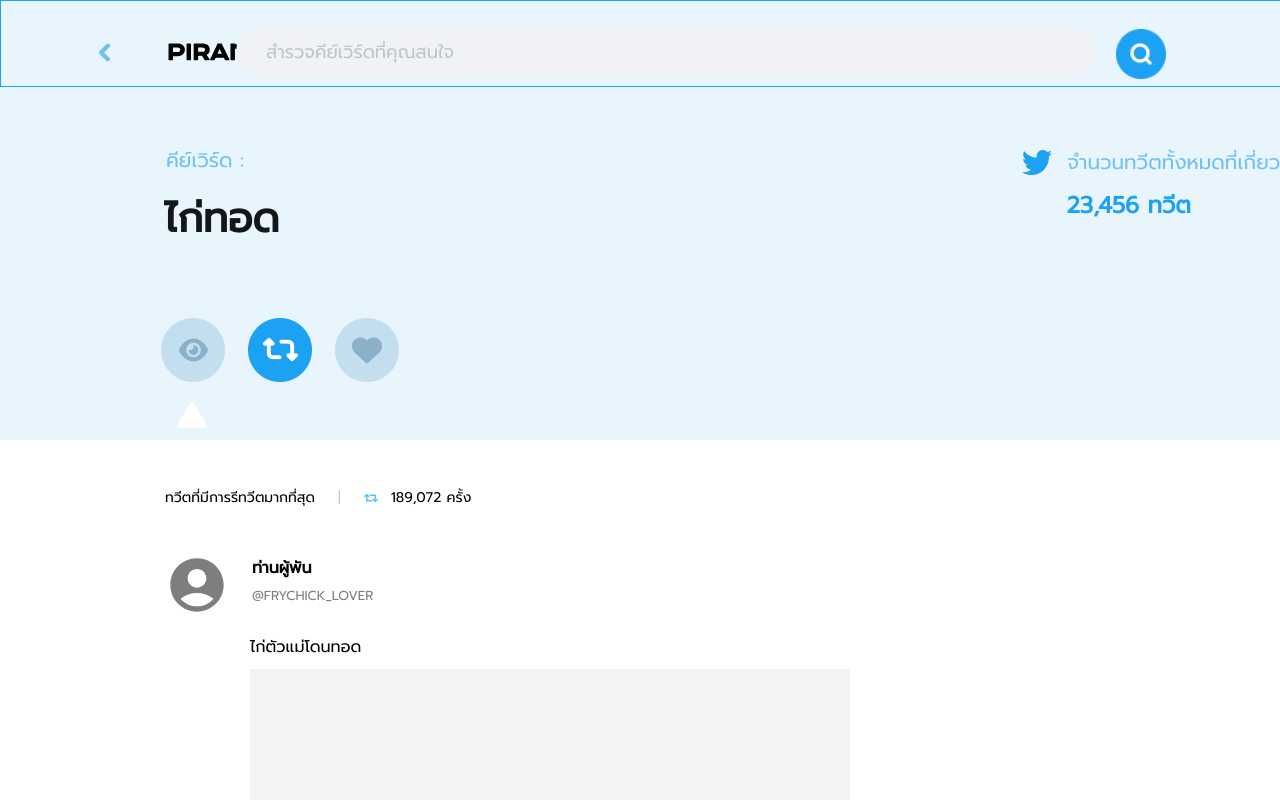
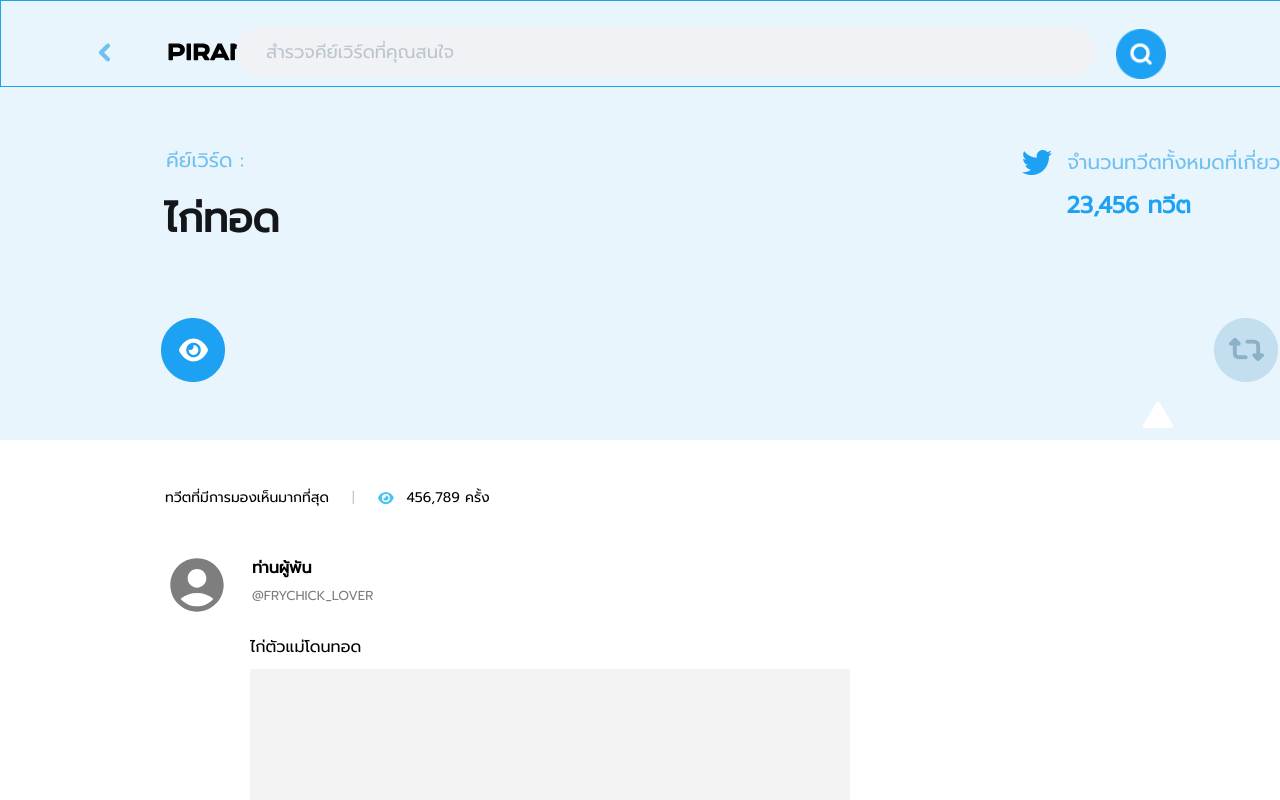
Before and after one commit to Starassassin-github/SF342-PIRANYA, a React (Create React App) app: page / in a window 1280 px wide. Shown: the top 800 px of the page. Built offline with nearby package versions, Linux system fonts and the light colour scheme.

Commit message:
link all result page
ยังไม่ได้ใส่หน้า keyword ไปรวม + แก้ link path / + link เลื่อน style

```diff
--- a/src/App.js
+++ b/src/App.js
@@ -1,3 +1,45 @@
+import React, { Component } from 'react';
+import { Route, Routes } from 'react-router-dom';
+import FavResult from './FavResult';
+import RetweetResult from './RetweetResult';
+import SeenResult from './SeenResult';
+
+class App extends Component {
+    render() {
+        return(
+            <div>
+                <Routes>
+                    <Route path='/' Component={SeenResult} />
+                    <Route path='/SeenResult' Component={SeenResult} />
+                    <Route path='/RetweetResult' Component={RetweetResult} />
+                    <Route path='/FavResult' Component={FavResult} />
+                </Routes>
+            </div>
+        );
+    }
+}
+
+export default App;
+
+
+
+
+
+
+
+
+
+
+
+
+
+
+
+
+
+
+
+
 // import React from 'react';
 // import { ReactComponentElement } from 'react';
 // import { ReactDOM } from 'react';
@@ -80,96 +122,111 @@
 
 // export default SeenResult;
 
-import React from 'react';
-import { ReactComponentElement } from 'react';
-import { ReactDOM } from 'react';
-import { useState } from 'react';
-import { SearchBar } from './components/SearchBar';
-import {SearchResultsList} from './components/SearchResultsList';
-import './Result.css';
-import logo from './assets/logo.svg';
-import noImage from './assets/noImage.svg';
-import backIcon from './assets/back button.png';
-import fav from './assets/fav (unclick).png';
-import retweets from './assets/retweets.png';
-import search from './assets/search button.png';
-import seen from './assets/seen (unclick).png';
-import twitter from './assets/twitter.png';
-import { MdAccountCircle } from "react-icons/md";
-import {BsTriangleFill} from "react-icons/bs";
-// npm install react-icons --save
-// npm i @fortawesome/react-fontawesome @fortawesome/free-solid-svg-icons @fortawesome/fontawesome-svg-core
-import { FontAwesomeIcon } from "@fortawesome/react-fontawesome";
-import { FaRetweet } from "react-icons/fa";
+// import React from 'react';
+// import { ReactComponentElement } from 'react';
+// import { ReactDOM } from 'react';
+// import { useState } from 'react';
+// import { SearchBar } from './components/SearchBar';
+// import { BrowserRouter as Router, Switch, Route, Link, useNavigate, Routes} from 'react-router-dom';
+// import {SearchResultsList} from './components/SearchResultsList';
+// import './Result.css';
+// import logo from './assets/logo.svg';
+// import noImage from './assets/noImage.svg';
+// import backIcon from './assets/back button.png';
+// import fav from './assets/fav (unclick).png';
+// import retweets from './assets/retweets.png';
+// import search from './assets/search button.png';
+// import seen from './assets/seen (unclick).png';
+// import twitter from './assets/twitter.png';
+// import { MdAccountCircle } from "react-icons/md";
+// import {BsTriangleFill} from "react-icons/bs";
+// // npm install react-icons --save
+// // npm i @fortawesome/react-fontawesome @fortawesome/free-solid-svg-icons @fortawesome/fontawesome-svg-core
+// import { FontAwesomeIcon } from "@fortawesome/react-fontawesome";
+// import { FaRetweet } from "react-icons/fa";
+// import SeenResult from './SeenResult';
+// import FavResult from './FavResult';
 
 
 
-function RetweetResult(){
-    const [results, setResults] = useState([]);
-    return(
-        <div className='container'>
-            <div className='head'>
-                <div className='header'>
-                    <img className='back-icon' src={backIcon} alt="Back Icon" width={27} height={27}/>
-                    <img className='logo' src={logo} alt="logo" width={143} height={29}/>
-                    <div className="search-bar">
-                        <SearchBar setResults={setResults}/>
-                        {results && results.length > 0 && <SearchResultsList results={results} />}
-                    </div>
-                </div>
+// function RetweetResult(){
+//     const [results, setResults] = useState([]);
+//     const navigate = useNavigate();
+//     const goback = () => {
+//         navigate(-1);
+//     }
+//     return(
+//             <div className='container'>
+//                 <div className='head'>
+//                     <div className='header'>
+//                         <img className='back-icon' src={backIcon} alt="Back Icon" width={27} height={27} onClick={goback}/>
+//                         <img className='logo' src={logo} alt="logo" width={143} height={29}/>
+//                         <div className="search-bar">
+//                             <SearchBar setResults={setResults}/>
+//                             {results && results.length > 0 && <SearchResultsList results={results} />}
+//                         </div>
+//                     </div>
 
-            <div className='header-body'>
-                <text className='keyword-title'>คีย์เวิร์ด :</text>
-                {/* ดึงคำจาก keyword มาเปลี่ยนตรงนี้ */}
-                <text className='keyword'>ไก่ทอด</text>
+//                 <div className='header-body'>
+//                     <text className='keyword-title'>คีย์เวิร์ด :</text>
+//                     {/* ดึงคำจาก keyword มาเปลี่ยนตรงนี้ */}
+//                     <text className='keyword'>ไก่ทอด</text>
 
-                <img className='twitter' src={twitter} alt="Twitter Icon" width={30} height={30}/>
-                <text className='q-name'>จำนวนทวีตทั้งหมดที่เกี่ยวข้อง</text>
+//                     <img className='twitter' src={twitter} alt="Twitter Icon" width={30} height={30}/>
+//                     <text className='q-name'>จำนวนทวีตทั้งหมดที่เกี่ยวข้อง</text>
 
-                {/* ดึงค่าจำนวนทวิตมาใส่ตรงนี้ */}
-                <text className='quantity'>23,456 ทวีต</text>
+//                     {/* ดึงค่าจำนวนทวิตมาใส่ตรงนี้ */}
+//                     <text className='quantity'>23,456 ทวีต</text>
 
+//                     <Link to="/SeenResult">
+//                         <img className='seen-icon' src={seen} alt="The most views count icon" width={64} height={64} />
+//                     </Link>
 
-                <img className='seen-icon' src={seen} alt="The most views count icon" width={64} height={64}/>
-                <img className='retweet-icon' src={retweets} alt="The most views count icon" width={64} height={64}/>
-                <img className='fav-icon' src={fav} alt="The most views count icon" width={64} height={64}/>
-                <BsTriangleFill className='triangle' size={30} style={{color: "white"}}/>
-              </div>
-            </div>
+//                     <Link to="/RetweetResult">
+//                         <img className='retweet-icon' src={retweets} alt="The most views count icon" width={64} height={64}/>
+//                     </Link>
 
-            <div className='tweet-data'>
-                <div className='tweet-data-header'>
-                    <text className='tweet-data-title'>ทวีตที่มีการรีทวีตมากที่สุด</text>
-                    {/* ดึงจำนวนครั้งที่เห็นมากที่สุด */}
-                    <text className='tweet-data-bar'>|</text>
-                    <FaRetweet style={{color: "#00acee", opacity:0.7}}/>
-                    <text className='tweet-data-count'>189,072 ครั้ง</text>
-                </div>
+//                     <Link to="/FavResult">
+//                         <img className='fav-icon' src={fav} alt="The most views count icon" width={64} height={64}/>
+//                     </Link>
 
-                <div className='tweet-data-user'>
-                    {/* รูปภาพ + ชื่อ + tag user account */}
-                    <div className='user-icon'>
-                        <MdAccountCircle size={64}/>
-                    </div>
+//                     <BsTriangleFill className='triangle' size={30} style={{color: "white"}}/>
+//                 </div>
+//                 </div>
 
-                    <div className='user-info'>
-                        <text className='username'>ท่านผู้พัน</text>
-                        <text className='user-tag'>@FRYCHICK_LOVER</text>
-                    </div>
-                </div>
+//                 <div className='tweet-data'>
+//                     <div className='tweet-data-header'>
+//                         <text className='tweet-data-title'>ทวีตที่มีการรีทวีตมากที่สุด</text>
+//                         {/* ดึงจำนวนครั้งที่เห็นมากที่สุด */}
+//                         <text className='tweet-data-bar'>|</text>
+//                         <FaRetweet style={{color: "#00acee", opacity:0.7}}/>
+//                         <text className='tweet-data-count'>189,072 ครั้ง</text>
+//                     </div>
 
-                {/* content twitter */}
-                <div className='tweet-content'>
-                    <text className='tweet-text'>ไก่ตัวแม่โดนทอด</text>
-                    <img className='tweet-image' src={noImage} alt="tweet-content-image" width={600} height={600}/>
-                </div>
-            </div>
+//                     <div className='tweet-data-user'>
+//                         {/* รูปภาพ + ชื่อ + tag user account */}
+//                         <div className='user-icon'>
+//                             <MdAccountCircle size={64}/>
+//                         </div>
 
-        </div>
-    );
-}
+//                         <div className='user-info'>
+//                             <text className='username'>ท่านผู้พัน</text>
+//                             <text className='user-tag'>@FRYCHICK_LOVER</text>
+//                         </div>
+//                     </div>
 
-export default RetweetResult;
+//                     {/* content twitter */}
+//                     <div className='tweet-content'>
+//                         <text className='tweet-text'>ไก่ตัวแม่โดนทอด</text>
+//                         <img className='tweet-image' src={noImage} alt="tweet-content-image" width={600} height={600}/>
+//                     </div>
+//                 </div>
+
+//             </div>
+//     );
+// }
+
+// export default RetweetResult;
 
 
 // import React from 'react';
--- a/src/SeenResult.js
+++ b/src/SeenResult.js
@@ -3,13 +3,14 @@ import { ReactComponentElement } from 'react';
 import { ReactDOM } from 'react';
 import { useState } from 'react';
 import { SearchBar } from './components/SearchBar';
+import { BrowserRouter as Router, Switch, Route, Link, useNavigate, Routes} from 'react-router-dom';
 import {SearchResultsList} from './components/SearchResultsList';
 import './Result.css';
 import logo from './assets/logo.svg';
 import noImage from './assets/noImage.svg';
 import backIcon from './assets/back button.png';
 import fav from './assets/fav (unclick).png';
-import retweet from './assets/retweet (unclick).png';
+import retweets from './assets/retweets (unclick).png';
 import search from './assets/search button.png';
 import seen from './assets/seen.png';
 import twitter from './assets/twitter.png';
@@ -22,13 +23,17 @@ import { faEye } from '@fortawesome/free-solid-svg-icons';
 
 function SeenResult(){
     const [results, setResults] = useState([]);
+    const navigate = useNavigate();
+    const goback = () => {
+        navigate(-1);
+    }
     return(
         <div className='container'>
             <div className='head'>
                 <div className='header'>
-                  <img className='back-icon' src={backIcon} alt="Back Icon" width={27} height={27}/>
-                  <img className='logo' src={logo} alt="logo" width={143} height={29}/>
-                  <div className="search-bar">
+                    <img className='back-icon' src={backIcon} alt="Back Icon" width={27} height={27} onClick={goback}/>
+                    <img className='logo' src={logo} alt="logo" width={143} height={29}/>
+                    <div className="search-bar">
                         <SearchBar setResults={setResults}/>
                         {results && results.length > 0 && <SearchResultsList results={results} />}
                     </div>
@@ -45,10 +50,18 @@ function SeenResult(){
                 {/* ดึงค่าจำนวนทวิตมาใส่ตรงนี้ */}
                 <text className='quantity'>23,456 ทวีต</text>
 
+                <Link to="/SeenResult">
+                    <img className='seen-icon' src={seen} alt="The most views count icon" width={64} height={64} />
+                </Link>
 
-                <img className='seen-icon' src={seen} alt="The most views count icon" width={64} height={64}/>
-                <img className='retweet-icon' src={retweet} alt="The most views count icon" width={64} height={64}/>
-                <img className='fav-icon' src={fav} alt="The most views count icon" width={64} height={64}/>
+                <Link to="/RetweetResult">
+                    <img className='retweet-icon' src={retweets} alt="The most views count icon" width={64} height={64}/>
+                </Link>
+
+                <Link to="/FavResult">
+                    <img className='fav-icon' src={fav} alt="The most views count icon" width={64} height={64}/>
+                </Link>
+
                 <BsTriangleFill className='triangle' size={30} style={{color: "white"}}/>
               </div>
             </div>
--- a/src/index.js
+++ b/src/index.js
@@ -3,11 +3,14 @@ import ReactDOM from 'react-dom/client';
 import './index.css';
 import App from './App';
 import reportWebVitals from './reportWebVitals';
+import { BrowserRouter } from 'react-router-dom';
 
 const root = ReactDOM.createRoot(document.getElementById('root'));
 root.render(
   <React.StrictMode>
-    <App />
+    <BrowserRouter>
+      <App />
+    </BrowserRouter>
   </React.StrictMode>
 );
 
```
Also changed, not shown: src/FavResult.js (+18 -6 lines), src/RetweetResult.js (+118 -7 lines).
